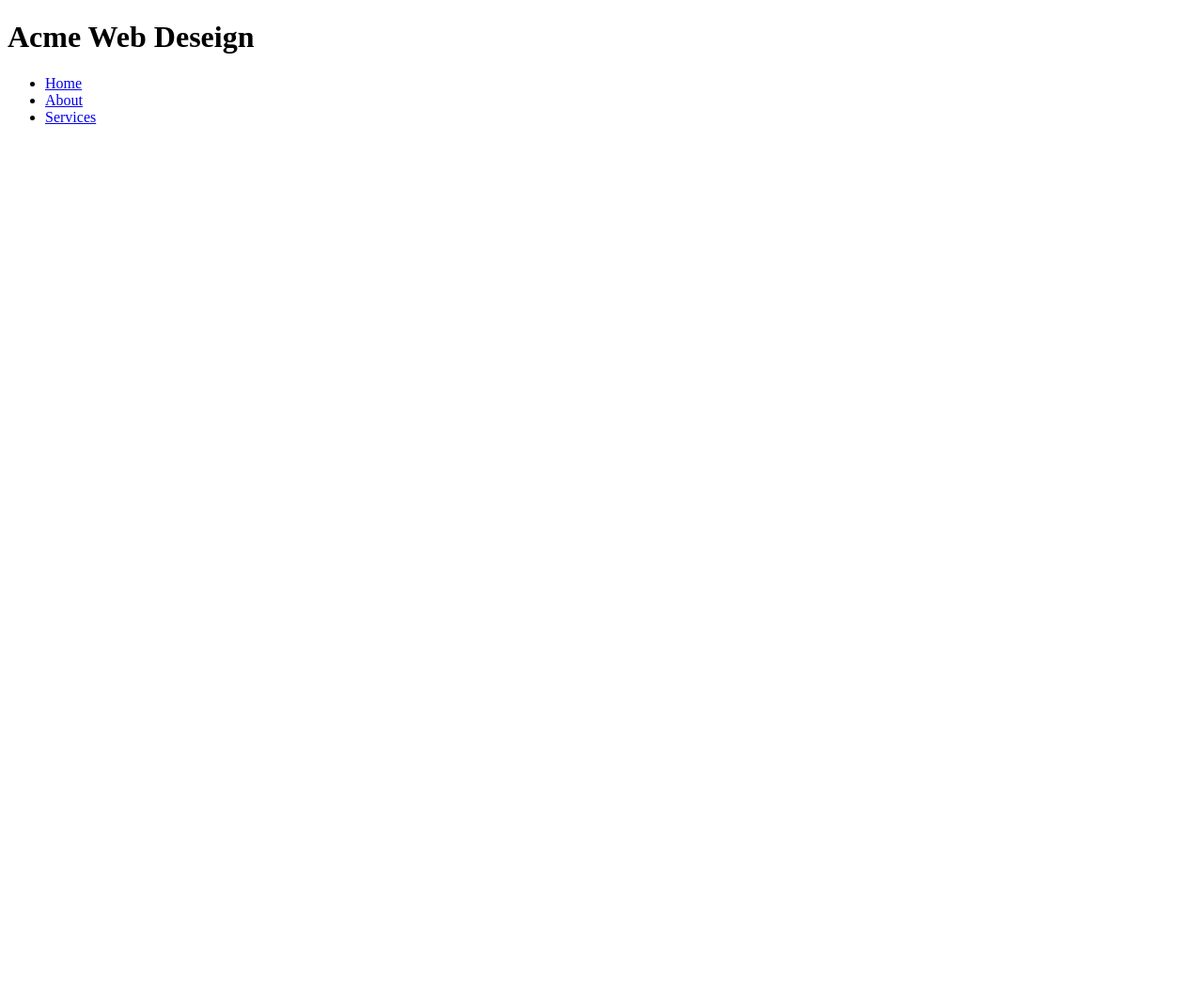
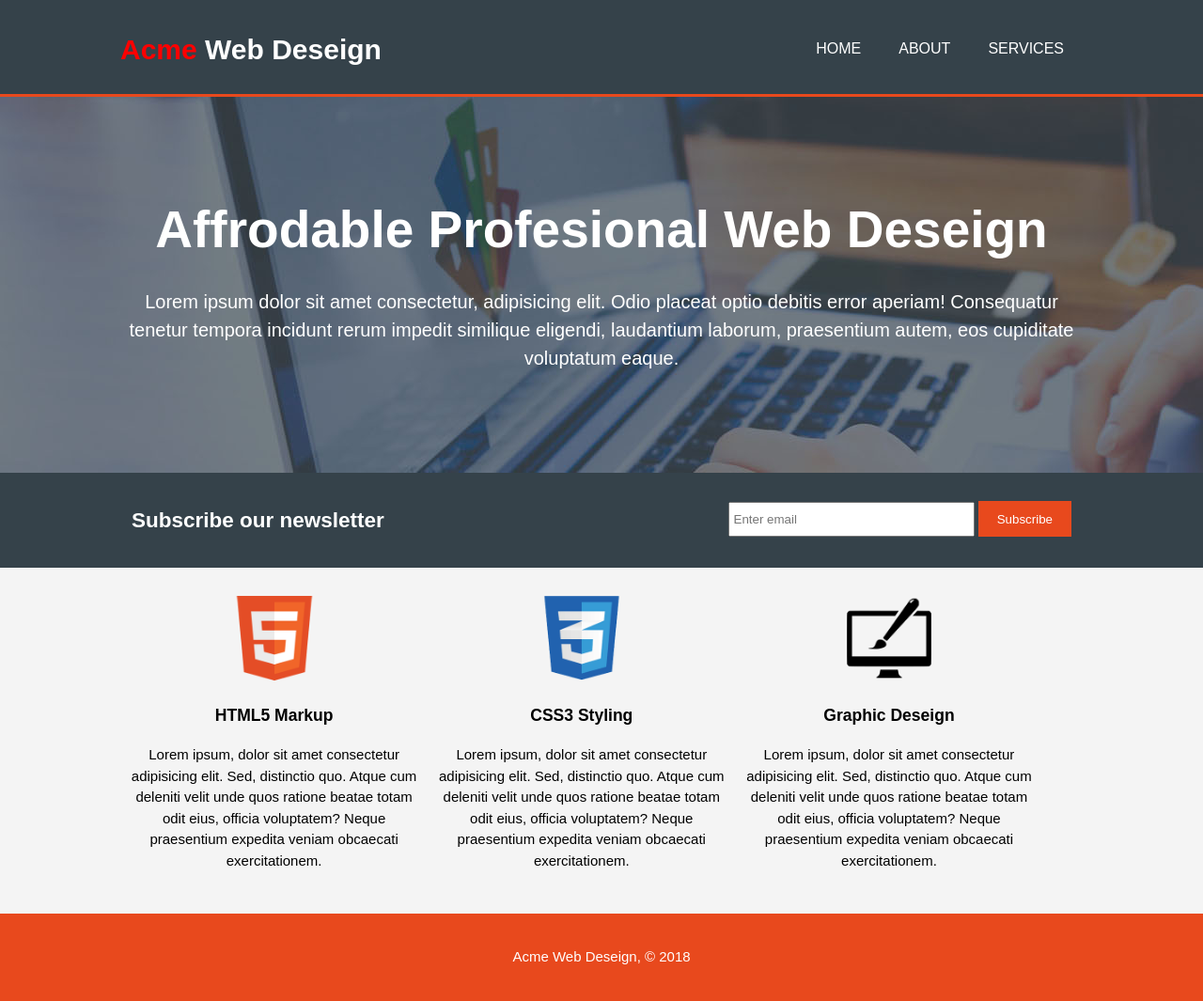
Before and after one commit to simon125/TraverskyHTML5-training, a plain HTML site: page index.html in a window 1280 px wide. Shown: the whole page at 94% size. Before the commit the page ends 800 px from the top, so only its background shows below. Drawn offline with Linux system fonts and the light colour scheme.

Commit message:
traversky cours WIP, ended 2 sites, last one to do

```diff
--- a/css/style.css
+++ b/css/style.css
@@ -0,0 +1,157 @@
+body{
+    font: 15px/1.5 Arial, Helvetica, sans-serif;
+    padding: 0;
+    margin: 0;
+    background-color: #f4f4f4;
+}
+/* global */
+.container{
+    width: 80%;
+    margin: auto;
+    overflow: hidden;
+
+
+}
+.button1{
+    height: 38px;
+    border: none;
+    background: #e8491d;
+    padding: 0 20px;
+    color: #fff;
+
+}
+ul{
+    margin: 0;
+    padding: 0;
+}
+
+header{
+    background: #35424a;
+    color: #ffffff;
+    padding-top: 30px;
+    min-height: 70px;
+    border-bottom: #e8491d 3px solid;
+    }
+
+header a{
+
+    color: #ffffff;
+    text-decoration:  none;
+    text-transform: uppercase;
+    font-size: 16px;
+
+}
+
+
+header li{
+    float: left;
+    display: inline;
+    padding: 0 20px 0 20px;
+
+}
+
+header #branding{
+
+    float: left;
+
+
+}
+header #branding h1{
+    margin: 0;
+}
+
+header nav{
+    float: right;
+    margin-top: 10px;
+
+}
+header .highlight, header .current a{
+    color: red;
+
+}
+header a:hover{
+    color: #ccc;
+    font-weight: bold;
+}
+
+/* showcase */
+#showcase{
+    min-height: 400px;
+    background: url('../img/showcase.jpg') no-repeat 0 -400px;
+    text-align: center;
+    color: #fff;
+
+}
+
+#showcase h1{
+    margin-top: 100px;
+    font-size: 55px;
+    margin-bottom: 10px;
+
+
+}
+
+#showcase p{
+    font-size: 20px;
+}
+
+#newsletter{
+
+    padding: 15px;
+    color: #fff;
+    background: #35424a;
+}
+#newsletter h1{
+    float: left;
+}
+#newsletter form{
+    float: right;
+    margin-top: 15px;
+}
+#newsletter input[type="email"]{
+
+    padding: 4px;
+    height: 25px;
+    width: 250px;
+}
+#boxes{
+    margin-top: 20px;
+}
+#boxes .box{
+    float: left;
+    width: 30%;
+    padding: 10px;
+    text-align: center;
+
+}
+
+#boxes .box img{
+    width: 90px;
+
+}
+
+footer{
+    background-color: #e8491d;
+    text-align: center;
+    color: #fff;
+    padding: 20px;
+    margin-top: 20px;
+}
+aside#sidebar{
+    float: right;
+    width: 30%;
+    margin-top: 10px;
+}
+
+article#main-col{
+    float: left;
+    width: 65%;
+}
+.dark{
+    padding: 15px;
+    background: #e8491d;
+    color: #fff;
+    margin-top: 10px;
+    margin-bottom: 10px;
+
+}
--- a/index.html
+++ b/index.html
@@ -14,11 +14,12 @@
         <div class="container">
 
             <div id="branding">
-                <h1>Acme Web Deseign</h1>
+                <h1><span class="highlight">Acme </span>Web Deseign</h1>
             </div>
+
             <nav>
                 <ul>
-                    <li><a href="inbdex.html">Home</a></li>
+                    <li><a href="index.html">Home</a></li>
                     <li><a href="about.html">About</a></li>
                     <li><a href="services.html">Services</a></li>
 
@@ -30,7 +31,67 @@
 
     </header>
 
+    <section id="showcase">
 
+        <div class="container">
+
+            <h1>Affrodable Profesional Web Deseign</h1>
+            <p>Lorem ipsum dolor sit amet consectetur, adipisicing elit. Odio placeat optio debitis error aperiam! Consequatur tenetur tempora incidunt
+            rerum impedit similique eligendi, laudantium laborum, praesentium autem, eos cupiditate voluptatum eaque.</p>
+
+
+        </div>
+
+
+    </section>
+
+    <section id="newsletter">
+
+        <div class="container">
+
+            <h1>Subscribe our newsletter</h1>
+            <form >
+                <input type="email" placeholder="Enter email">
+                <button type="submit" class="button1">Subscribe</button>
+            </form>
+        </div>
+
+    </section>
+
+    <section id="boxes">
+
+        <div class="container">
+
+            <div class="box">
+                <img src="img/logo_html.png" alt="html_pic">
+                <h3>HTML5 Markup</h3>
+                <p>Lorem ipsum, dolor sit amet consectetur adipisicing elit. Sed, distinctio quo. Atque cum deleniti velit unde quos ratione beatae totam odit eius, officia voluptatem? Neque praesentium expedita veniam obcaecati exercitationem.</p>
+
+            </div>
+            <div class="box">
+                <img src="img/logo_css.png" alt="css_pic">
+                <h3>CSS3 Styling</h3>
+                <p>Lorem ipsum, dolor sit amet consectetur adipisicing elit. Sed, distinctio quo. Atque cum deleniti velit unde quos ratione beatae totam odit eius, officia voluptatem? Neque praesentium expedita veniam obcaecati exercitationem.</p>
+
+            </div>
+            <div class="box">
+                <img src="img/logo_brush.png" alt="logo_brush">
+                <h3>Graphic Deseign</h3>
+                <p>Lorem ipsum, dolor sit amet consectetur adipisicing elit. Sed, distinctio quo. Atque cum deleniti velit unde quos ratione beatae totam odit eius, officia voluptatem? Neque praesentium expedita veniam obcaecati exercitationem.</p>
+
+            </div>
+
+
+
+        </div>
+
+    </section>
+
+    <footer>
+
+        <p>Acme Web Deseign, &copy; 2018</p>
+
+    </footer>
 
 
 </body>
```
Also changed, not shown: about.html (added, +78 -0 lines), services.html (added).
